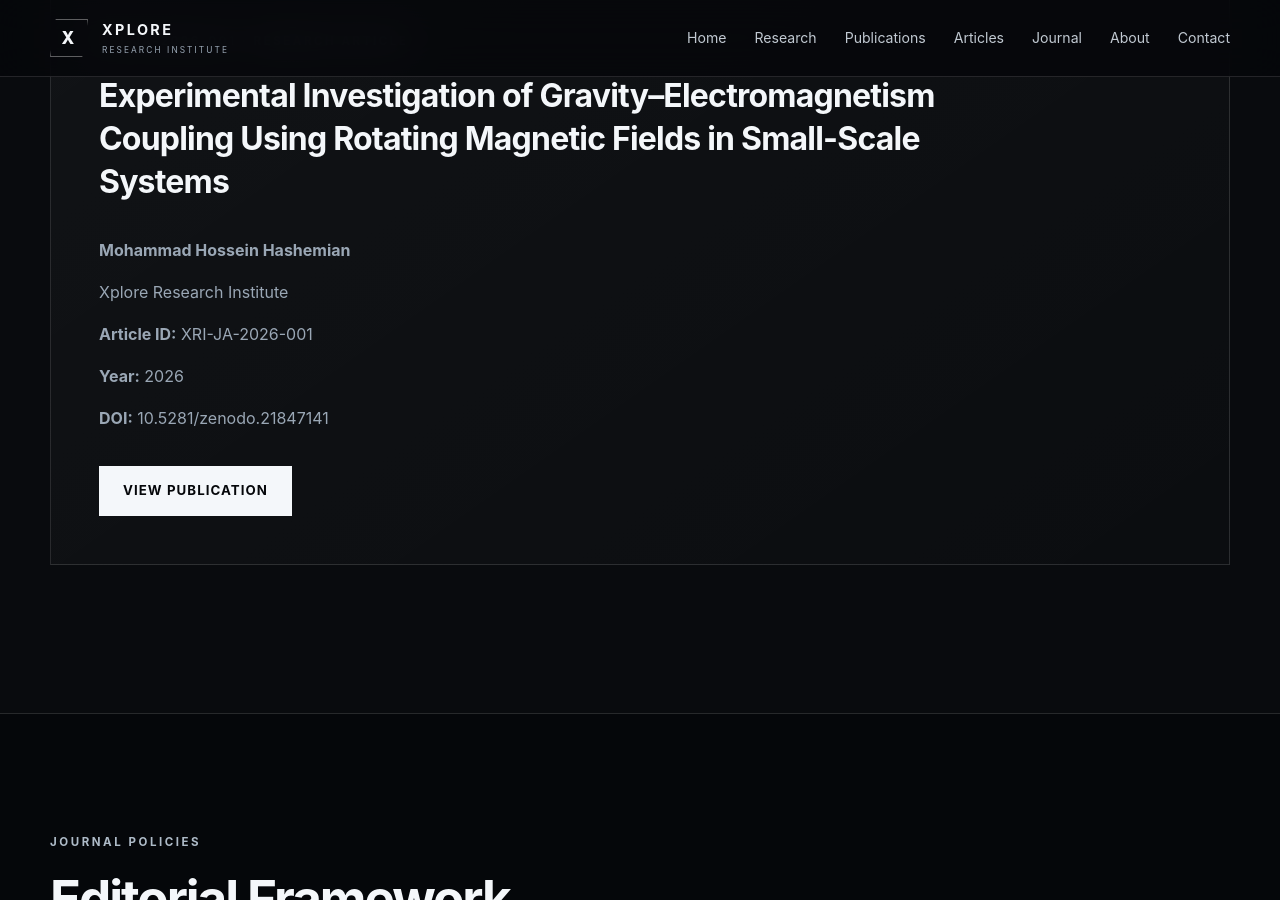
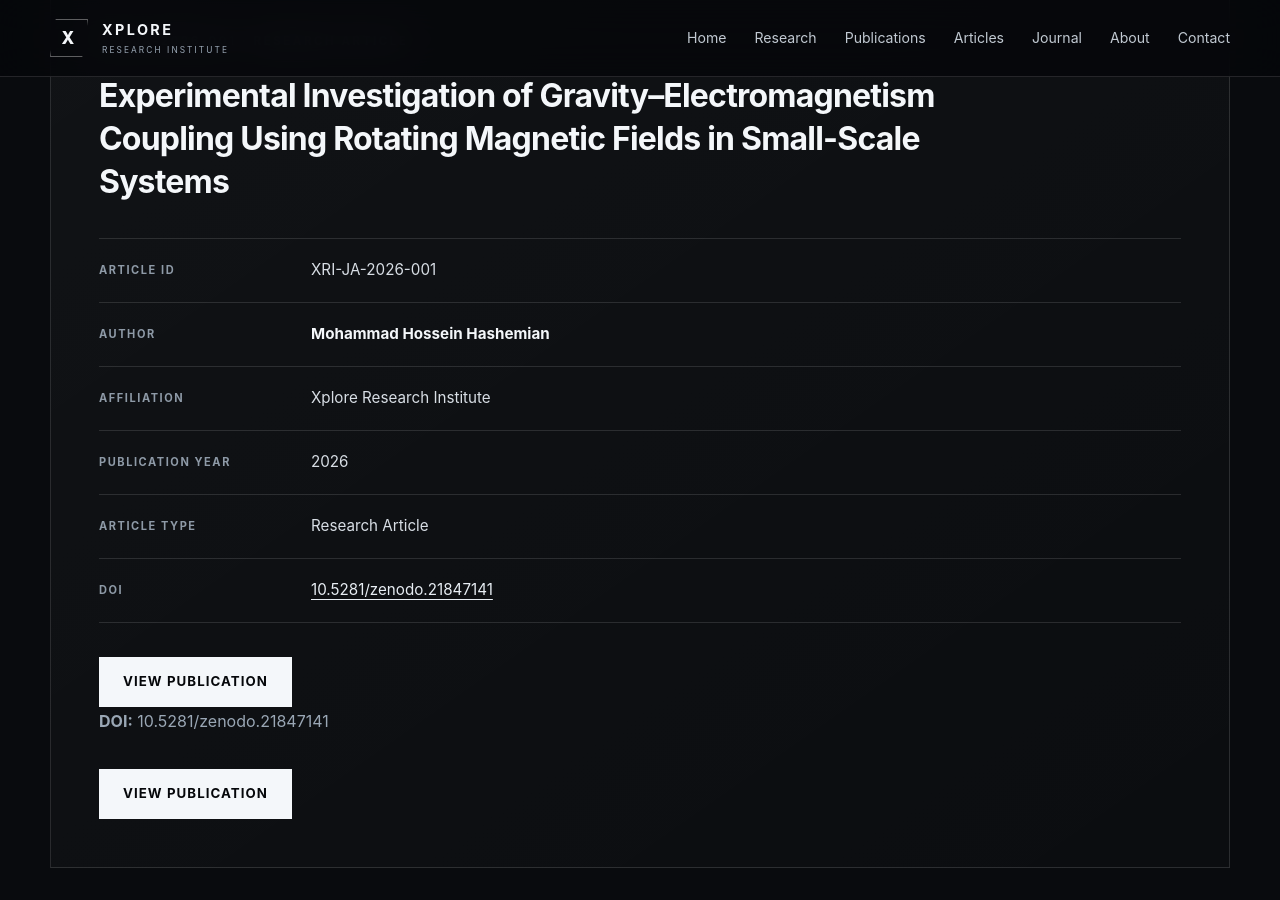
Before and after one commit to Xplore-research-institute/Xplore-research-institute.github.io, a Jekyll site: the page built from journal/index.html, in a window 1280 px wide and 900 px high, scrolled down 3080 px. Built offline with Jekyll 4.4.1, drawn with Linux system fonts in a browser that asks for light colours.

Commit message:
Update index.html

```diff
--- a/journal/index.html
+++ b/journal/index.html
@@ -178,23 +178,94 @@ permalink: /journal/
         Using Rotating Magnetic Fields in Small-Scale Systems
       </h2>
 
-      <p>
-        <strong>Mohammad Hossein Hashemian</strong>
-      </p>
+      <div class="publication-meta">
 
-      <p>
-        Xplore Research Institute
-      </p>
+  <div class="publication-meta-row">
+    <div class="publication-meta-label">
+      Article ID
+    </div>
 
-      <p>
-        <strong>Article ID:</strong>
-        XRI-JA-2026-001
-      </p>
+    <div class="publication-meta-value">
+      XRI-JA-2026-001
+    </div>
+  </div>
 
-      <p>
-        <strong>Year:</strong>
-        2026
-      </p>
+
+  <div class="publication-meta-row">
+    <div class="publication-meta-label">
+      Author
+    </div>
+
+    <div class="publication-meta-value">
+      <strong>Mohammad Hossein Hashemian</strong>
+    </div>
+  </div>
+
+
+  <div class="publication-meta-row">
+    <div class="publication-meta-label">
+      Affiliation
+    </div>
+
+    <div class="publication-meta-value">
+      Xplore Research Institute
+    </div>
+  </div>
+
+
+  <div class="publication-meta-row">
+    <div class="publication-meta-label">
+      Publication Year
+    </div>
+
+    <div class="publication-meta-value">
+      2026
+    </div>
+  </div>
+
+
+  <div class="publication-meta-row">
+    <div class="publication-meta-label">
+      Article Type
+    </div>
+
+    <div class="publication-meta-value">
+      Research Article
+    </div>
+  </div>
+
+
+  <div class="publication-meta-row">
+    <div class="publication-meta-label">
+      DOI
+    </div>
+
+    <div class="publication-meta-value">
+      <a
+        href="https://doi.org/10.5281/zenodo.21847141"
+        target="_blank"
+        rel="noopener noreferrer"
+      >
+        10.5281/zenodo.21847141
+      </a>
+    </div>
+  </div>
+
+</div>
+
+
+<div class="publication-actions">
+
+  <a
+    class="button primary"
+    href="https://doi.org/10.5281/zenodo.21847141"
+    target="_blank"
+    rel="noopener noreferrer"
+  >
+    View Publication
+  </a>
+
+</div>
 
       <p>
         <strong>DOI:</strong>
```
